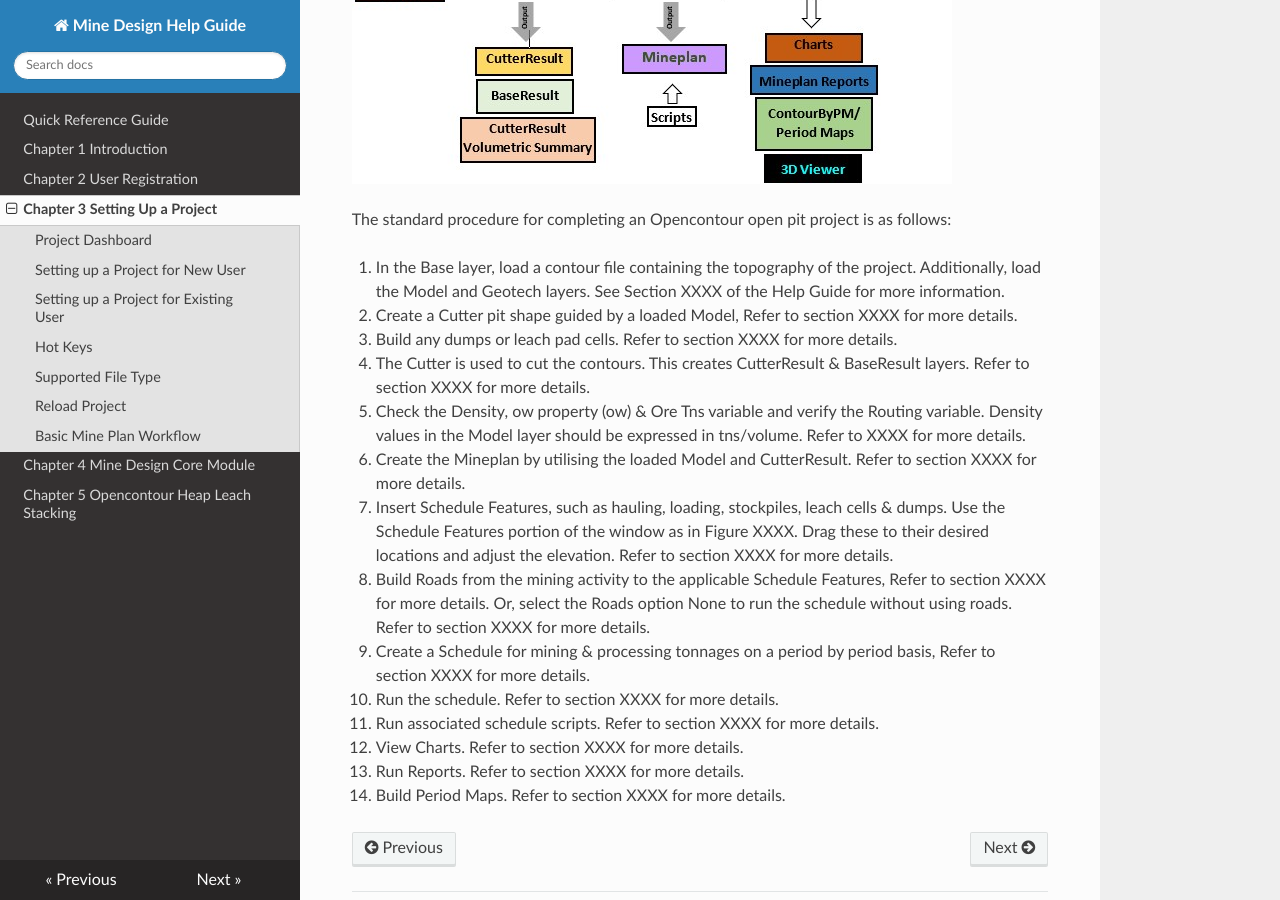
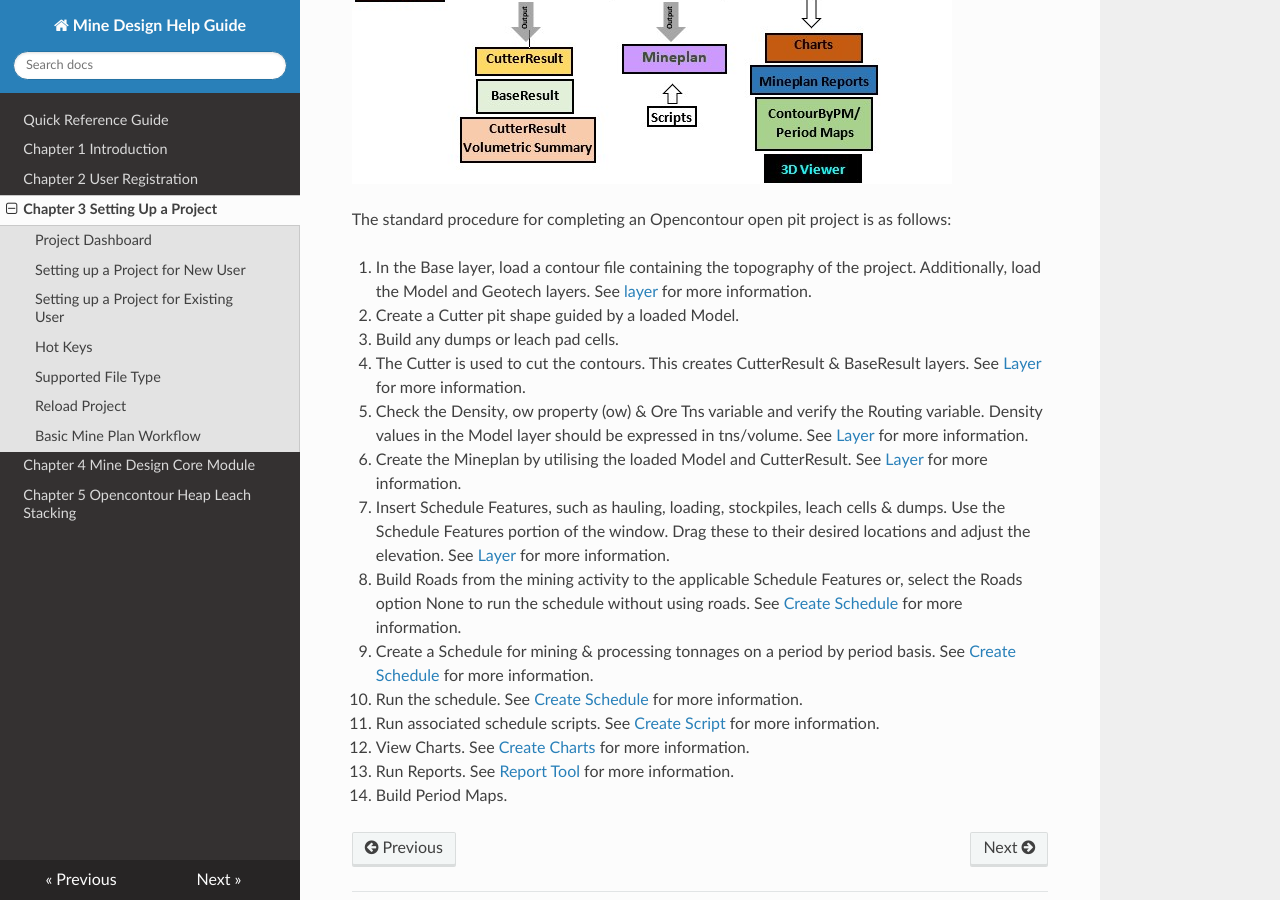
Before and after one commit to Opencontour/Opencontour_mousum, an MkDocs documentation site: the page built from docs/projectsetup.md, in a window 1280 px wide and 900 px high, scrolled down 5667 px. Built offline with MkDocs 1.6.1, drawn with Linux system fonts in a browser that asks for light colours; nearby versions of some CDN libraries; some of the changed text lies outside the part shown.

Commit message:
updated all links

```diff
--- a/docs/projectsetup.md
+++ b/docs/projectsetup.md
@@ -133,7 +133,7 @@ JSON files can be exported in two different ways.
 
 Individual file types contain one layer, while group files contain numerous layers. Individual layers are defined as those options in Table XX that do not end in the word "Group." Using group files eliminates the need to drag and drop individual layers into a project. The **la** attribute is used to populate the layers.
 
-Each project's layers must be re-added upon opening. It is recommended to export any fresh work from your project prior to closing. For additional information on save/export, refer to XXXX.
+Each project's layers must be re-added upon opening. It is recommended to export any fresh work from your project prior to closing. For additional information on save/export, refer to [Buttons](MineDesignCoreModule.md#431-buttons).
 
 ![Image](/image/Supported_File_Type.jpg)
 
@@ -151,17 +151,17 @@ At any point, you can close the active project by reloading the browser from the
 
 The standard procedure for completing an Opencontour open pit project is as follows:
 
-1. In the Base layer, load a contour file containing the topography of the project. Additionally, load the Model and Geotech layers. See Section XXXX of the Help Guide for more information.
-2.	Create a Cutter pit shape guided by a loaded Model, Refer to section XXXX for more details.
-3.	Build any dumps or leach pad cells. Refer to section XXXX for more details.
-4.	The Cutter is used to cut the contours. This creates CutterResult & BaseResult layers. Refer to section XXXX for more details.
-5.	Check the Density, ow property (ow) & Ore Tns variable and verify the Routing variable. Density values in the Model layer should be expressed in tns/volume. Refer to XXXX  for more details.
-6.	Create the Mineplan by utilising the loaded Model and CutterResult. Refer to section XXXX for more details.
-7.	Insert Schedule Features, such as hauling, loading, stockpiles, leach cells & dumps.  Use the Schedule Features portion of the window as in Figure XXXX. Drag these to their desired locations and adjust the elevation. Refer to section XXXX for more details.
-8.	Build Roads from the mining activity to the applicable Schedule Features, Refer to section XXXX for more details.  Or, select the Roads option None to run the schedule without using roads. Refer to section XXXX for more details.
-9.	Create a Schedule for mining & processing tonnages on a period by period basis, Refer to section XXXX for more details.
-10.	Run the schedule. Refer to section XXXX for more details.
-11.	Run associated schedule scripts. Refer to section XXXX for more details.
-12.	View Charts. Refer to section XXXX for more details.
-13.	Run Reports. Refer to section XXXX for more details.
-14.	Build Period Maps. Refer to section XXXX for more details.
+1. In the Base layer, load a contour file containing the topography of the project. Additionally, load the Model and Geotech layers. See [layer](MineDesignCoreModule.md#455-layers) for more information.
+2.	Create a Cutter pit shape guided by a loaded Model.
+3.	Build any dumps or leach pad cells.
+4.	The Cutter is used to cut the contours. This creates CutterResult & BaseResult layers. See [Layer](MineDesignCoreModule.md#455-layers) for more information.
+5.	Check the Density, ow property (ow) & Ore Tns variable and verify the Routing variable. Density values in the Model layer should be expressed in tns/volume. See [Layer](MineDesignCoreModule.md#455-layers) for more information.
+6.	Create the Mineplan by utilising the loaded Model and CutterResult. See [Layer](MineDesignCoreModule.md#455-layers) for more information.
+7.	Insert Schedule Features, such as hauling, loading, stockpiles, leach cells & dumps.  Use the Schedule Features portion of the window. Drag these to their desired locations and adjust the elevation. See [Layer](MineDesignCoreModule.md#455-layers) for more information.
+8.	Build Roads from the mining activity to the applicable Schedule Features or, select the Roads option None to run the schedule without using roads. See [Create Schedule](MineDesignCoreModule.md#443-create-schedule) for more information.
+9.	Create a Schedule for mining & processing tonnages on a period by period basis. See [Create Schedule](MineDesignCoreModule.md#443-create-schedule) for more information.
+10.	Run the schedule. See [Create Schedule](MineDesignCoreModule.md#443-create-schedule) for more information.
+11.	Run associated schedule scripts. See [Create Script](MineDesignCoreModule.md#444-create-script) for more information.
+12.	View Charts. See [Create Charts](MineDesignCoreModule.md#445-create-charts) for more information.
+13.	Run Reports. See [Report Tool](MineDesignCoreModule.md#446-report-tool) for more information.
+14.	Build Period Maps.
--- a/mkdocs.yml
+++ b/mkdocs.yml
@@ -5,6 +5,6 @@ nav:
     - Chapter 1 Introduction: index.md
     - Chapter 2 User Registration: registration.md
     - Chapter 3 Setting Up a Project: projectsetup.md
-    - Chapter 4 Mine Design Core Module: Project Window.md
-    - Chapter 5 Opencontour Heap Leach Stacking: Opencontour Heap Leach Stacking.md
+    - Chapter 4 Mine Design Core Module: MineDesignCoreModule.md
+    - Chapter 5 Opencontour Heap Leach Stacking: OpencontourHeapLeachStacking.md
 theme: readthedocs
```
Also changed, not shown: docs/MineDesignCoreModule.md (renamed from docs/Project Window.md), docs/OpencontourHeapLeachStacking.md (renamed from docs/Opencontour Heap Leach Stacking.md).
